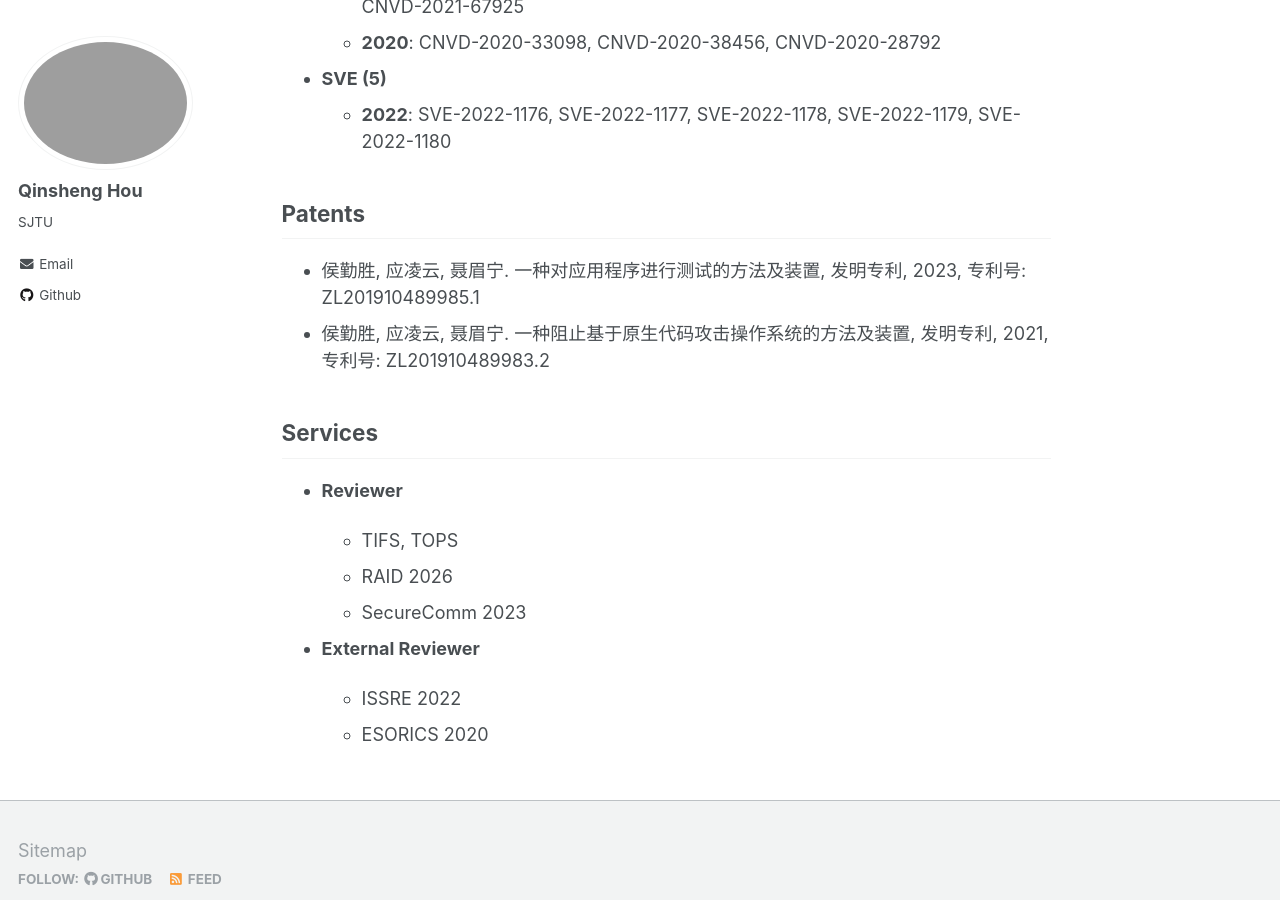
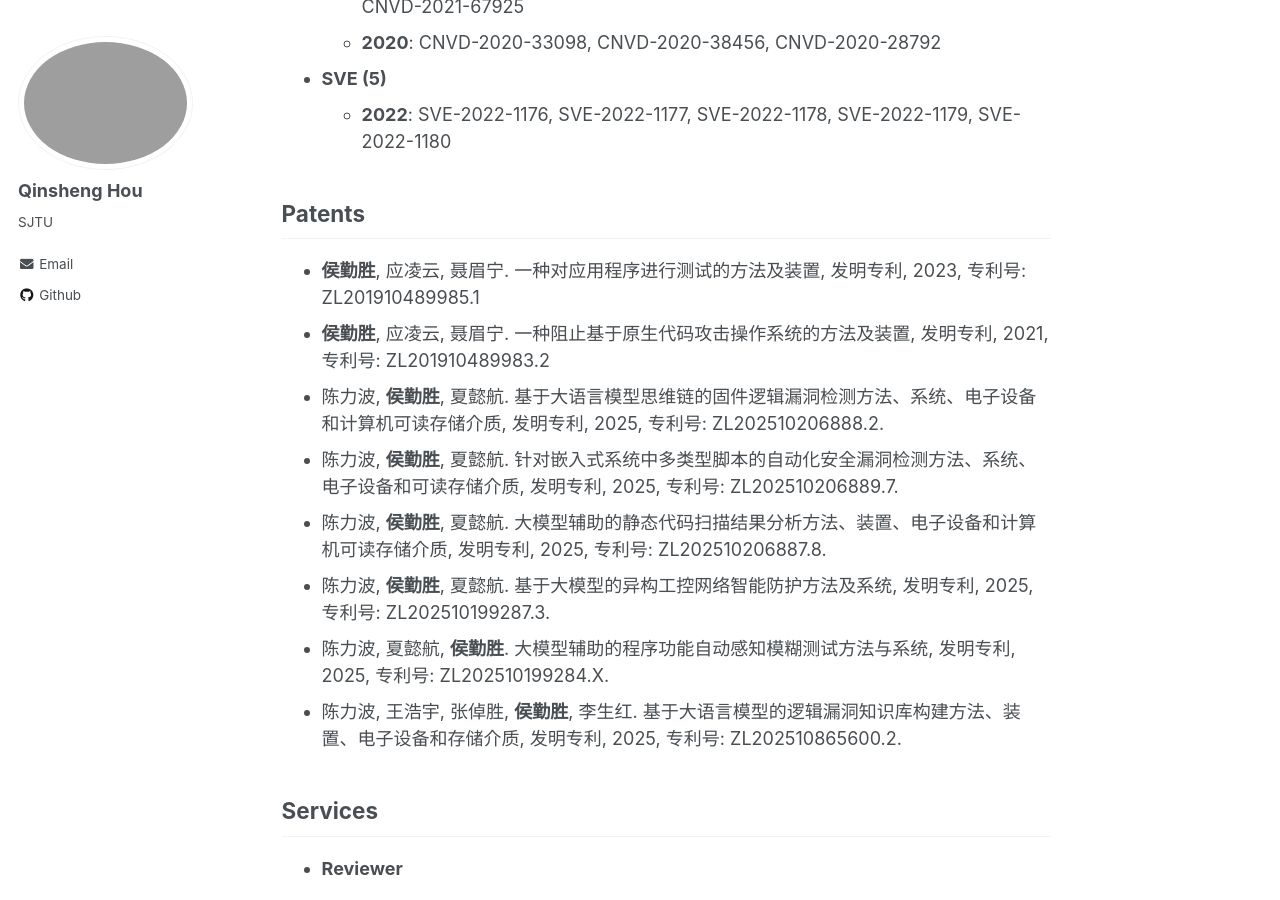
Before and after one commit to chicharitomu14/chicharitomu14.github.io, a Jekyll site: the page built from _pages/about.md, in a window 1280 px wide and 900 px high, scrolled down 5424 px. Built offline with Jekyll 4.4.1, drawn with Linux system fonts in a browser that asks for light colours; some of the changed text lies outside the part shown.

Commit message:
update patents

```diff
--- a/_pages/about.md
+++ b/_pages/about.md
@@ -22,7 +22,7 @@ Publications
 1. **[IEEE S&P'26]** Shuli Zhao#, **Qinsheng Hou#**, Zihan Zhan, Yanhao Wang, Yuchong Xie, Yu Guo, Libo Chen, Shenghong Li, and Zhi Xue. Parasites in the Toolchain: A Large-Scale Analysis of Attacks on the MCP Ecosystem. *The 47th IEEE Symposium on
    Security and Privacy*, San Francisco, CA, USA. May 18-21, 2026. [Top] [Core A\*, CCF A] [[PDF](https://arxiv.org/pdf/2509.06572)] [[Demo](https://secresearcher100.github.io/)]
 2. **[CCS'26]** Zidong Zhang, Zhentao Xie, Lingyun Ying, **Qingsheng Hou**, Yacong Gu, Wenrui Diao, and Jianliang Wu. Mini-Programs, Mega-Problems: Unveiling OAuth Misuses in Mini-Programs via Dynamic Analysis. *ACM CCS 2026*, Hague, Netherlands. November 15-19, 2026. [Top] [Core A\*, CCF A]
-3. **[ICSME'26]** **Qinsheng Hou**, Wenrui Diao, Chaoshun Zuo, Qingchuan Zhao, Lingyun Ying, Yacong Gu, Libo Chen, Shanqing Guo, Haixin Duan, Zhi Xue. Unveiling the Ownership: An Empirical Study of Android App Associations via SDK IDs. *The 42nd IEEE International Conference on Software Maintenance and Evolution*, Benevento, Italy. September 14 - 18, 2026. [Core A, CCF B]
+3. **[ICSME'26]** **Qinsheng Hou**, Wenrui Diao, Chaoshun Zuo, Qingchuan Zhao, Lingyun Ying, Yacong Gu, Libo Chen, Shanqing Guo, Haixin Duan, Zhi Xue. Unveiling the Ownership: An Empirical Study of Android App Associations via SDK IDs. *The 42nd IEEE International Conference on Software Maintenance and Evolution*, Benevento, Italy. September 14-18, 2026. [Core A, CCF B]
 4. **[EMSE]** Anran Hou, Bingjun Su, Weina Niu (✉️), **Qinsheng Hou** (✉️), Honghua Wu, and Xiaosong Zhang. CPGHunter: LLM-Guided Semantic Modeling for Scalable Vulnerability Detection via Taint Analysis.  *Empirical Software Engineering*, 2026. [Q1, CCF B] [[Link](https://link.springer.com/article/10.1007/s10664-026-10842-2)] [[Code](https://github.com/HeouDonkey/CPGHunter)]
 5. **[ICICS'26]** Ziben Jin, Libo Chen, **Qinsheng Hou** (✉️), and Zhi Xue. DUFuzz: Define-Use Chain Guided Fuzzing for RESTful API Vulnerability Discovery. *The 28th International Conference on Information and Communications Security*, Fukui, Japan. October 27-30, 2026. [Core B, CCF C]
 
@@ -108,8 +108,14 @@ Vulnerabilities and Acknowledgments
 
 ## Patents
 
-- 侯勤胜, 应凌云, 聂眉宁. 一种对应用程序进行测试的方法及装置, 发明专利, 2023, 专利号: ZL201910489985.1
-- 侯勤胜, 应凌云, 聂眉宁. 一种阻止基于原生代码攻击操作系统的方法及装置, 发明专利, 2021, 专利号: ZL201910489983.2
+- **侯勤胜**, 应凌云, 聂眉宁. 一种对应用程序进行测试的方法及装置, 发明专利, 2023, 专利号: ZL201910489985.1
+- **侯勤胜**, 应凌云, 聂眉宁. 一种阻止基于原生代码攻击操作系统的方法及装置, 发明专利, 2021, 专利号: ZL201910489983.2
+- 陈力波, **侯勤胜**, 夏懿航. 基于大语言模型思维链的固件逻辑漏洞检测方法、系统、电子设备和计算机可读存储介质, 发明专利, 2025, 专利号: ZL202510206888.2.
+- 陈力波, **侯勤胜**, 夏懿航. 针对嵌入式系统中多类型脚本的自动化安全漏洞检测方法、系统、电子设备和可读存储介质, 发明专利, 2025, 专利号: ZL202510206889.7.
+- 陈力波, **侯勤胜**, 夏懿航. 大模型辅助的静态代码扫描结果分析方法、装置、电子设备和计算机可读存储介质, 发明专利, 2025, 专利号: ZL202510206887.8.
+- 陈力波, **侯勤胜**, 夏懿航. 基于大模型的异构工控网络智能防护方法及系统, 发明专利, 2025, 专利号: ZL202510199287.3.
+- 陈力波, 夏懿航, **侯勤胜**. 大模型辅助的程序功能自动感知模糊测试方法与系统, 发明专利, 2025, 专利号: ZL202510199284.X.
+- 陈力波, 王浩宇, 张倬胜, **侯勤胜**, 李生红. 基于大语言模型的逻辑漏洞知识库构建方法、装置、电子设备和存储介质, 发明专利, 2025, 专利号: ZL202510865600.2.
 
 ## Services
 
```
